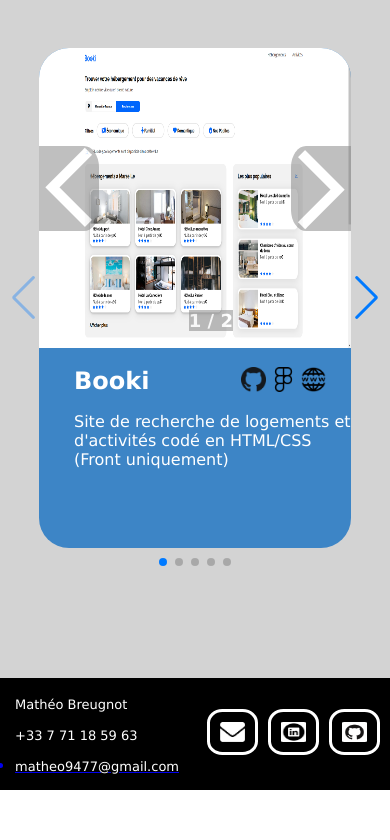
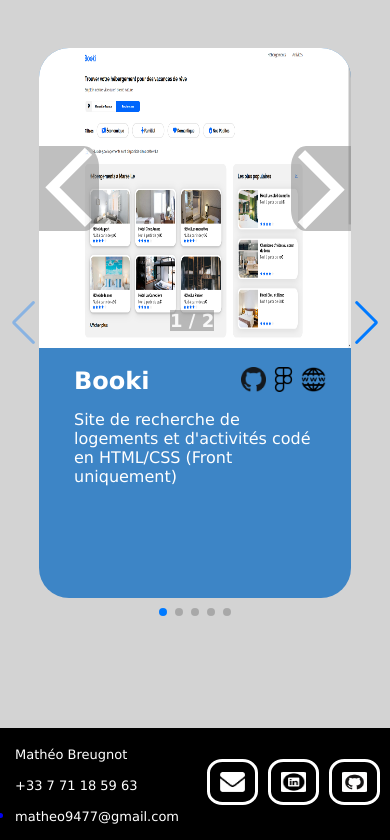
Before and after one commit to Tiiphuss/Portfolio-Breugnot-Matheo, a Next.js app: page / in a window 390 px wide. Shown: the part 1373-2213 px from the top of the page. Before the commit the page ends 2163 px from the top, so only its background shows below. Built offline with nearby package versions, Linux system fonts and the light colour scheme.

Commit message:
Soutenance

```diff
--- a/public/styles/Footer.css
+++ b/public/styles/Footer.css
@@ -12,6 +12,10 @@ footer p {
 
 #infos {
     text-align: center;
+}
+
+#infos a {
+    text-decoration: none;
 }
 
 #orgaFooter {
--- a/public/styles/Swiper.css
+++ b/public/styles/Swiper.css
@@ -31,10 +31,6 @@
     margin-right: 10px;
 }
 
-/* #lienLogos .Logo:hover {
-    box-shadow: 0 0 10px 3px white;
-    border-radius: 25px;
-} */
 #lienLogos #lienGithub:hover, #lienFigma:hover, #lienSite:hover {
     box-shadow: 0 0 10px 3px white;
     border-radius: 25px;
@@ -57,6 +53,10 @@
         gap: 5px;
     }
 
+    #lienLogos a {
+        height: 25px;
+    }
+
     .photo {
         height: 300px;
         object-fit: fill;
@@ -64,15 +64,21 @@
     }
 
     .orgaProjet {
-        /* height: 500px;
-        width: 300px; */
-        height: 500px;
+        height: 550px;
         width: 80%;
     }
 
     .slideshow .photo {
         height: 375px;
         width: 100%;
+    }
+
+    #description {
+        margin: 0px 25px 0px 35px;
+    }
+
+    .numero {
+        left: 42%;
     }
 }
 
```
